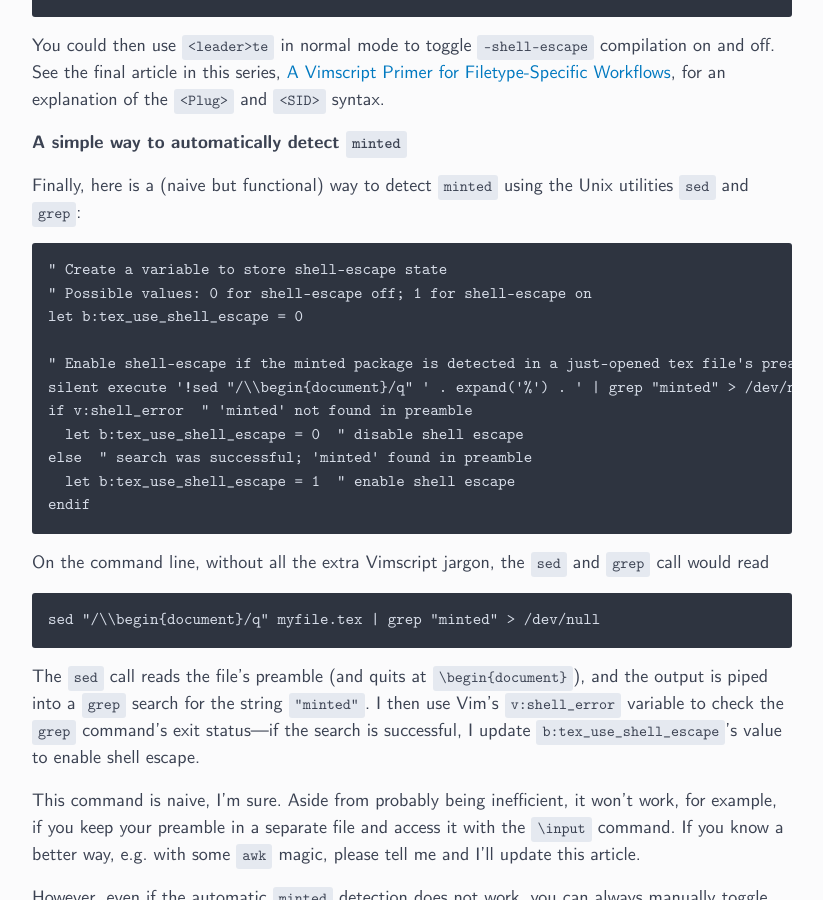
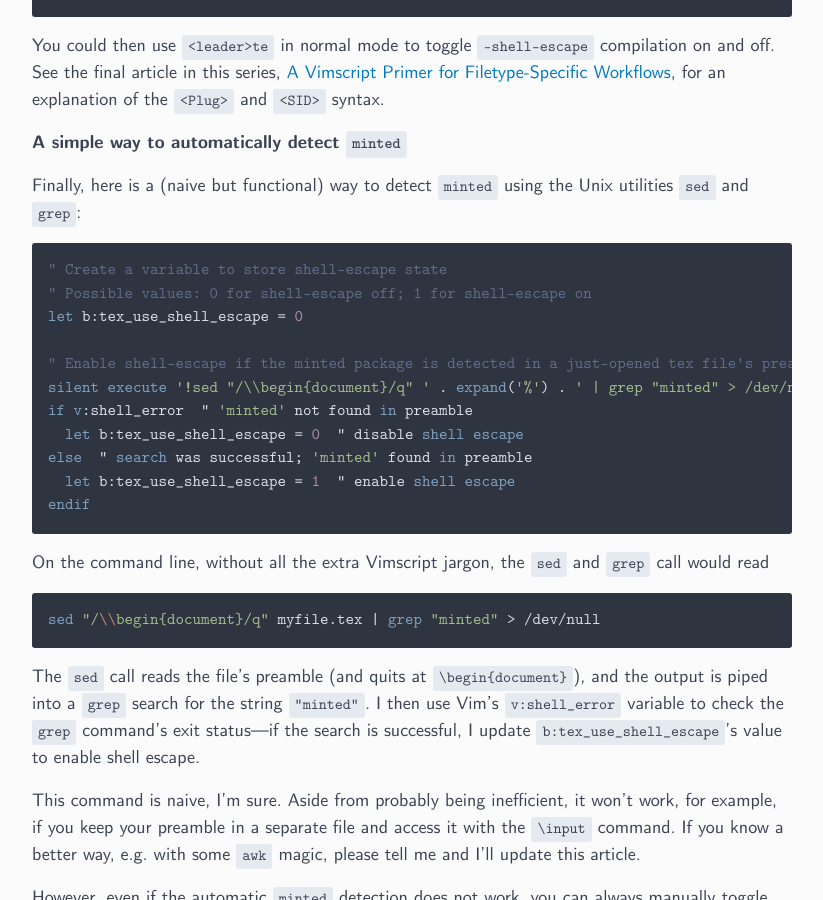
Before and after one commit to ejmastnak/ejmastnak.github.io, a Jekyll site: the page built from tutorials/vim-latex/compilation.md, in a window 1280 px wide and 900 px high, scrolled down 19384 px. Shown: the whole window, without its empty margins (228-1051 px from the left). Built offline with Jekyll 4.4.1, drawn with Linux system fonts in a browser that asks for light colours; some of the changed text lies outside the part shown.

Commit message:
Improve syntax highlighting in code blocks

````diff
--- a/tutorials/vim-latex/compilation.md
+++ b/tutorials/vim-latex/compilation.md
@@ -100,18 +100,18 @@ Here is a short summary:
   You can get a summary of your compiler status using the command `VimtexInfo`;
   a default set-up will produce something like this:
 
-  ```vim
-  " Example output of VimtexInfo, showing compilation information
-  compiler: latexmk      " the VimTeX compiler backend in use
-    engine: -pdf         " the LaTeX engine uesd by `latexmk`
-    options:             " command-line options used by `latexmk`
+  ```sh
+  # Example output of VimtexInfo, showing compilation information
+  compiler: latexmk      # the VimTeX compiler backend in use
+    engine: -pdf         # the LaTeX engine uesd by `latexmk`
+    options:             # command-line options used by `latexmk`
       -verbose
       -file-line-error
       -synctex=1
       -interaction=nonstopmode
-    callback: 1          " whether to run VimTeX's callbacks after compilation completes
-    continuous: 1        " whether `latexmk` should run in continuous mode
-    executable: latexmk  " the name of the `latexmk` executable
+    callback: 1          # whether to run VimTeX's callbacks after compilation completes
+    continuous: 1        # whether `latexmk` should run in continuous mode
+    executable: latexmk  # the name of the `latexmk` executable
   ```
   If interested, you can scroll down to the optional section [How to use `pdflatex` and `latexmk`](#how-to-use-pdflatex-and-latexmk) for more information about what the above `latexmk` options do.
 
@@ -151,7 +151,7 @@ Here are two VimTeX-related QuickFix settings you might be interested in tweakin
   LaTeX's warning messages are often unhelpful, so some users will want to open the QuickFix menu only if compilation fails with error messages.
   To do this, place the following code in your `ftplugin/tex.vim` file:
 
-  ```
+  ```vim
   " Don't open QuickFix for warning messages if no errors are present
   let g:vimtex_quickfix_open_on_warning = 0
   ```
@@ -203,7 +203,7 @@ You just don't see this directly because the `pdflatex` calls are hidden behind
 ### Possible options for pdflatex
 The full `pdflatex` command I use to compile `tex` files, with all options shown, is
 
-  ```
+  ```sh
   pdflatex -file-line-error -halt-on-error -interaction=nonstopmode -output-dir={output-directory} -synctex=1 {sourcefile.tex}
   ```
   where
@@ -215,7 +215,7 @@ You can find full documentation of `pdflatex` options by running `man pdflatex`
 - `-file-line-error` prints error  messages in the form `file:line:error`.
   As a concrete example, here is what the command `pdflatex -file-line-error ~/test/myfile.tex` reports if I incorrectly leave out the `\item` command in an `itemize` environment on line 15 of the file `test.tex`:
 
-  ```
+  ```text
   /home/user/test/test.tex:15: LaTeX Error: Something's wrong--perhaps a missing item
   ```
   Notice how the log message matches the `file:line:error` format: the file is `/home/user/test/test.tex`, the line number is `15`, and the error is `LaTeX Error: Something's wrong--perhaps a missing item`.
@@ -247,7 +247,7 @@ You can find full documentation of `pdflatex` options by running `man pdflatex`
 ### Possible options for latexmk
 When compiling `tex` files with `latexmk` instead of with `pdflatex`, I use the command
 
-```
+```sh
 latexmk -pdf -output-directory={output-directory} {sourcefile.tex}
 ```
 *together with the following* `latexmkrc` *file*:
@@ -534,10 +534,10 @@ You can install Dispatch, just like any other Vim plugin, with the installation
 Dispatch provides a `:Make` command that serves as an asynchronous equivalents of `:make`.
 Here is a concrete example:
 
-```vim
-:!pdflatex %                     " compile the current file synchronously with vanilla pdflatex
-:make                            " compile *synchronously* using current `makeprg` settings
-:Make                            " compile *asynchronously* using `makeprg` and Dispatch
+```sh
+:!pdflatex %                     # compile the current file synchronously with vanilla pdflatex
+:make                            # compile *synchronously* using current `makeprg` settings
+:Make                            # compile *asynchronously* using `makeprg` and Dispatch
 ```
 ### Setting up Dispatch to use your compiler settings
 Thankfully this is very simple---like with most Tim Pope plugins, Dispatch does the heavy lifting under the hood, and the plugin should "just work".
@@ -585,7 +585,7 @@ function! s:TexToggleShellEscape() abort
   else  " turn on shell escape
     let b:tex_use_shell_escape = 1
   endif
-  call s:TexSetMakePrg()  " update Vim's `makeprg` option
+  call s:TexSetMakePrg()     " update Vim's `makeprg` option
 endfunction
 ```
 The `TexSetMakePrg` function would then need to be generalized to
@@ -620,7 +620,7 @@ See the final article in this series, [A Vimscript Primer for Filetype-Specific
 
 Finally, here is a (naive but functional) way to detect `minted` using the Unix utilities `sed` and `grep`:
 
-```
+```vim
 " Create a variable to store shell-escape state
 " Possible values: 0 for shell-escape off; 1 for shell-escape on
 let b:tex_use_shell_escape = 0
@@ -635,7 +635,7 @@ endif
 ```
 On the command line, without all the extra Vimscript jargon, the `sed` and `grep` call would read
 
-```
+```sh
 sed "/\\begin{document}/q" myfile.tex | grep "minted" > /dev/null
 ```
 The `sed` call reads the file's preamble (and quits at `\begin{document}`), and the output is piped into a `grep` search for the string `"minted"`.
@@ -683,7 +683,7 @@ endif
 " ------------------------------------------- "
 " Toggles between latexmk and pdflatex
 function! s:TexToggleLatexmk() abort
-  if b:tex_use_latexmk  " turn off latexmk
+  if b:tex_use_latexmk    " turn off latexmk
     let b:tex_use_latexmk = 0
   else  " turn on latexmk
     let b:tex_use_latexmk = 1
@@ -698,7 +698,7 @@ function! s:TexToggleShellEscape() abort
   else  " turn on shell escape
     let b:tex_use_shell_escape = 1
   endif
-  call s:TexSetMakePrg()  " update Vim's `makeprg` option
+  call s:TexSetMakePrg()     " update Vim's `makeprg` option
 endfunction
 
 " Sets correct value of `makeprg` based on current values of
````
Also changed, not shown: tutorials/vim-latex/ftplugin.md (+3 -2 lines), tutorials/vim-latex/pdf-reader.md (+10 -8 lines), tutorials/vim-latex/ultisnips.md (+19 -18 lines), tutorials/vim-latex/vimscript.md (+13 -13 lines), tutorials/vim-latex/vimtex.md (+2 -2 lines).
